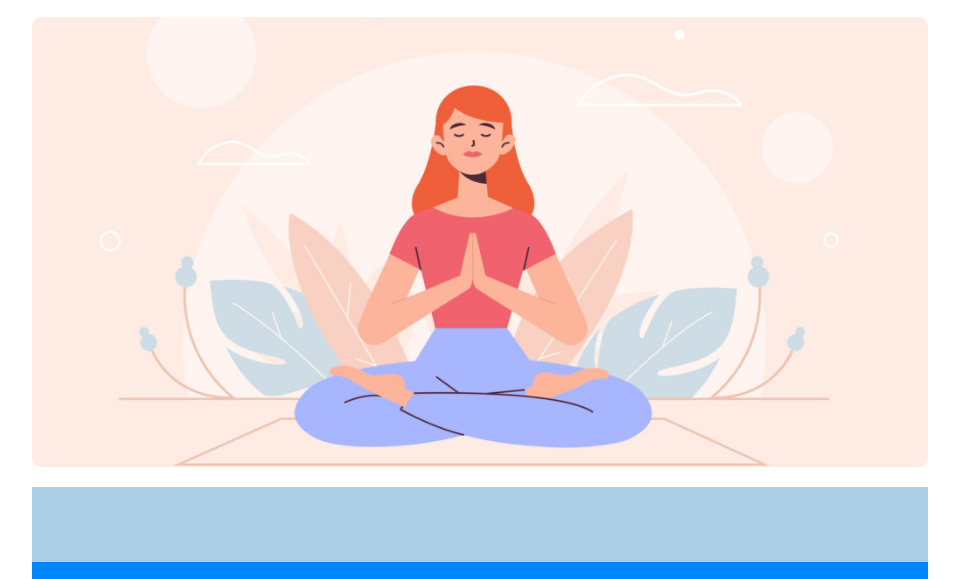
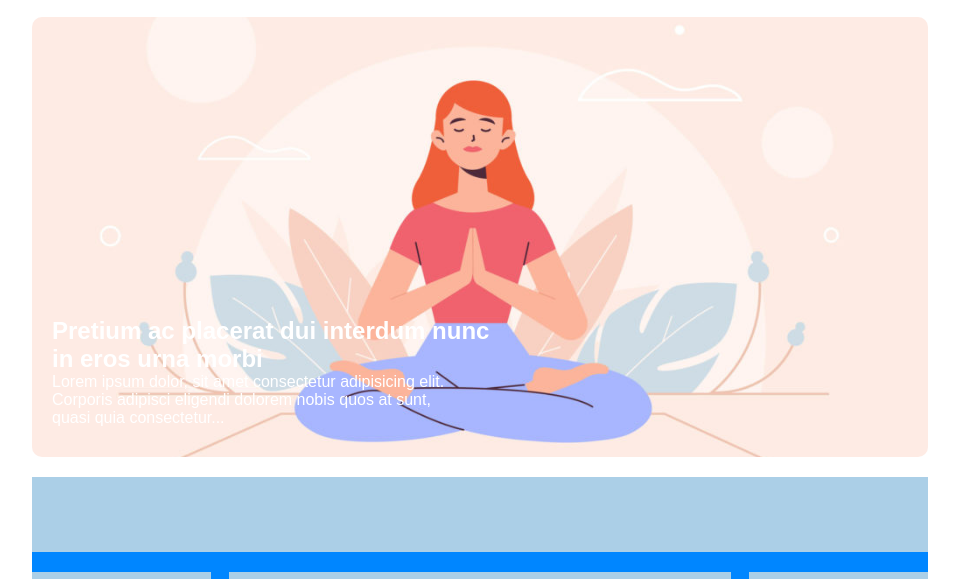
Before and after one commit to GianlucaBenassi/htmlcss-wp, a plain HTML site: page index.html in a window 1280 px wide. Shown: the part 147-726 px from the top of the page, without its empty margins (160-1119 px from the left). Drawn offline with Linux system fonts and the light colour scheme.

Commit message:
header-bottom

```diff
--- a/css/style.css
+++ b/css/style.css
@@ -52,13 +52,21 @@ nav li a {
 
 .header-bottom {
     margin: 20px 0;
-    height: 450px;
     background-image: url("../img/banner.jpg");
     background-size: cover;
     background-position: center;
     border-radius: 10px;
+    padding: 300px 0 30px 20px;
+    color: white;
 }
 
+.header-bottom h2 {
+    width: 50%;
+}
+
+.header-bottom p {
+    width: 45%;
+}
 
 /* ***** main ***** */
 
--- a/index.html
+++ b/index.html
@@ -38,7 +38,8 @@
 
             <!-- header bottom -->
             <div class="header-bottom">
-
+                <h2>Pretium ac placerat dui interdum nunc in eros urna morbi</h2>
+                <p>Lorem ipsum dolor, sit amet consectetur adipisicing elit. Corporis adipisci eligendi dolorem nobis quos at sunt, quasi quia consectetur...</p>
             </div>
             <!-- / header bottom -->
 
```
